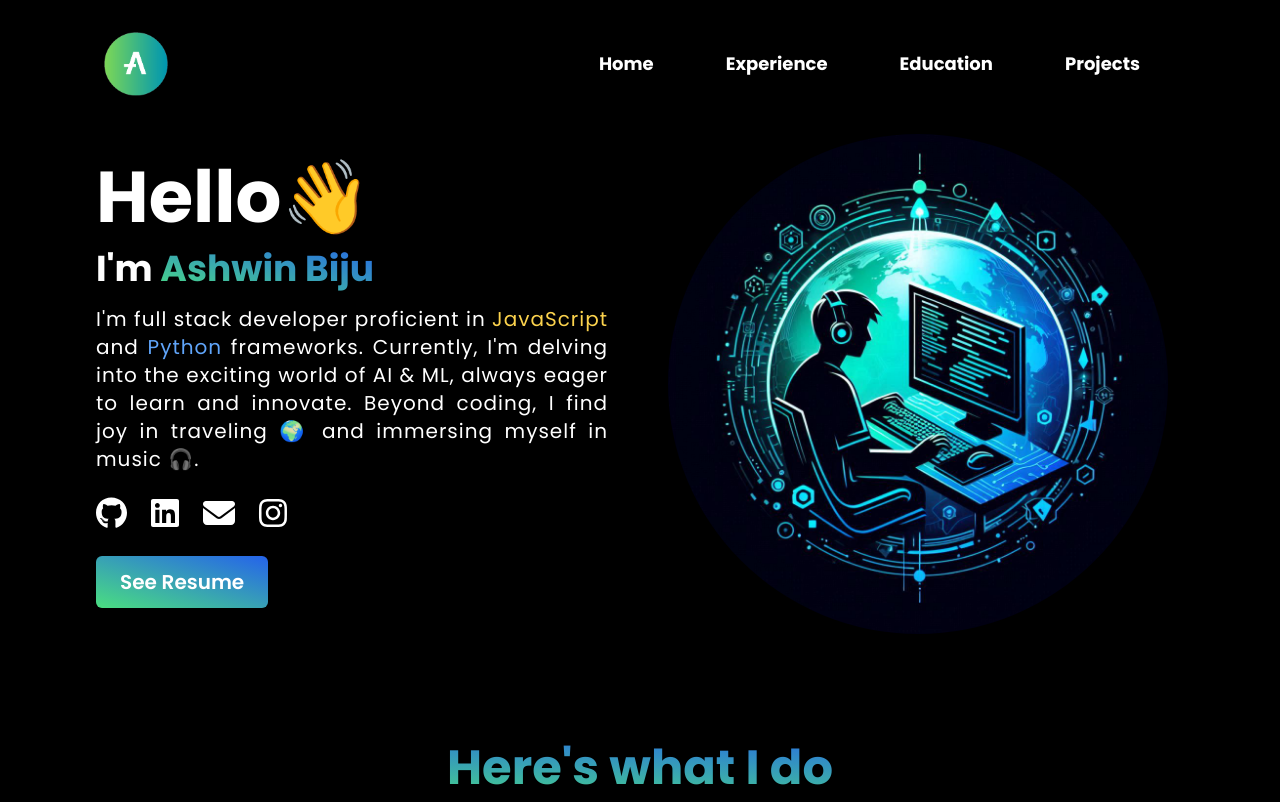
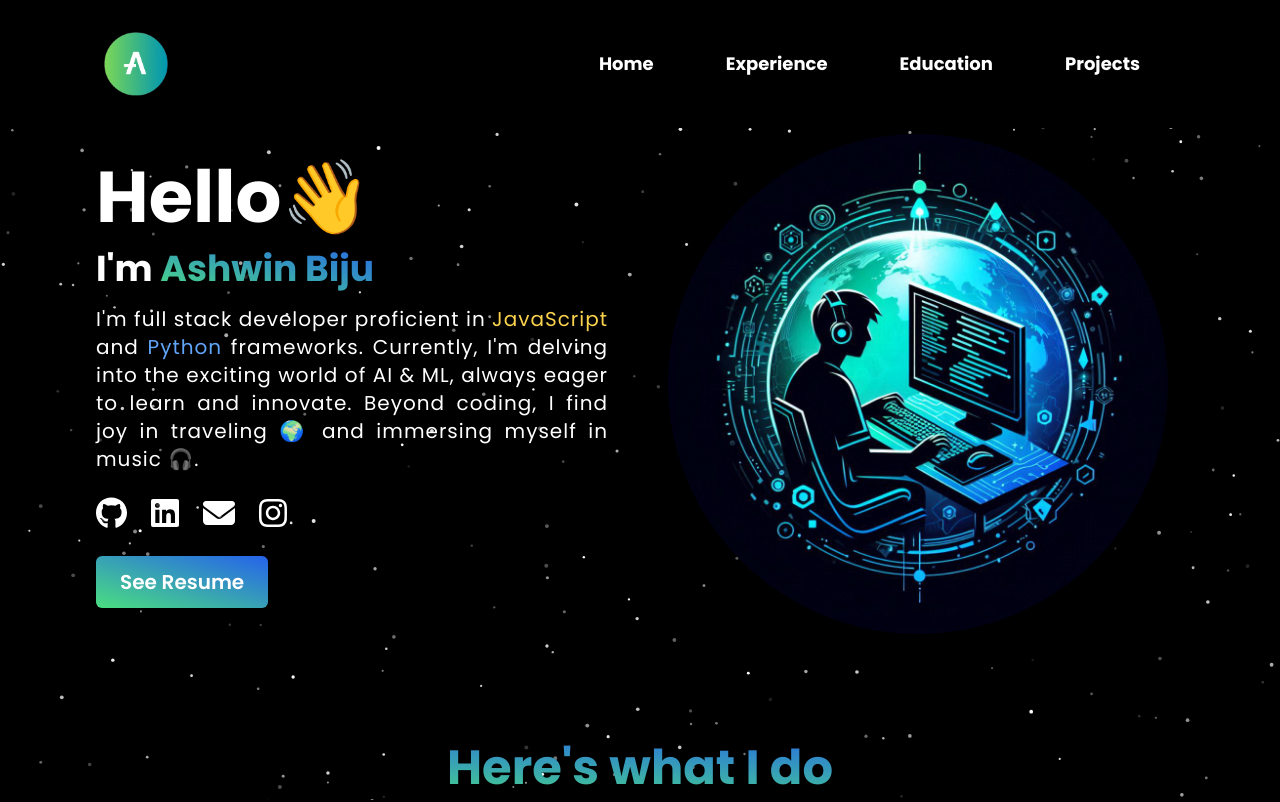
Before and after one commit to ashwinbiju09/portfolio, a React (Create React App) app: page / in a window 1280 px wide. Shown: the top 802 px of the page. Built offline with nearby package versions, Linux system fonts and the light colour scheme.

Commit message:
Modification in app.js

```diff
--- a/src/App.js
+++ b/src/App.js
@@ -20,7 +20,7 @@ function App() {
         <Loader />
       ) : (
         <>
-          {/* <ParticlesComponent /> */}
+          <ParticlesComponent />
           <BrowserRouter>
             <Routes>
               <Route path="/*" element={<BaseRoute />} />
```
